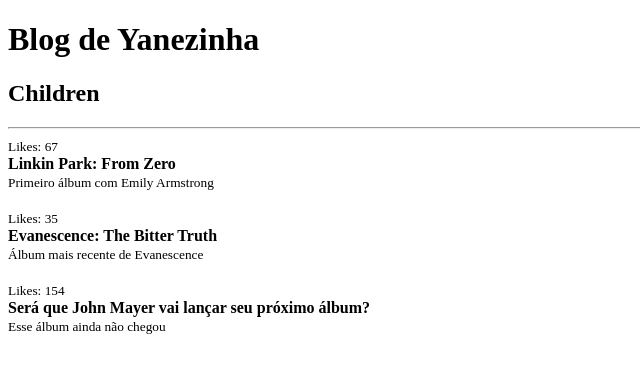
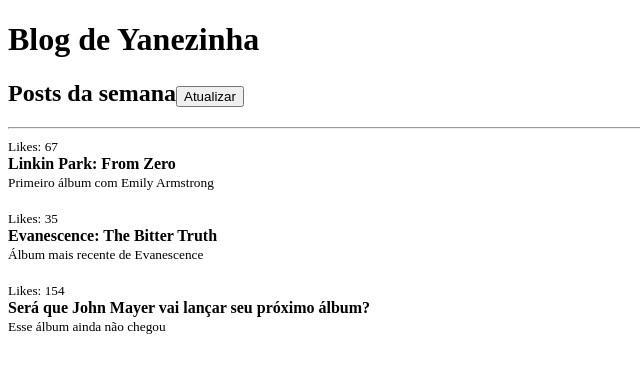
Before and after one commit to yanew/react-fundamentos, a React app: page / in a window 1280 px wide. Shown: the top 372 px of the page, without its empty margins (0-640 px from the left). Built offline with nearby package versions, Linux system fonts and the light colour scheme.

Commit message:
Antes de usar useState

```diff
--- a/src/App.js
+++ b/src/App.js
@@ -6,17 +6,30 @@
 const titPost = 'Música é demais!';
 
 const posts = [
-    {titulo: "Linkin Park: From Zero", likes: 67, conteudo: "Primeiro álbum com Emily Armstrong"},
-    {titulo: "Evanescence: The Bitter Truth", likes: 35, conteudo: "Álbum mais recente de Evanescence"},
-    {titulo: "Será que John Mayer vai lançar seu próximo álbum?", likes: 154, conteudo: "Esse álbum ainda não chegou"},
+    {id: Math.random(), titulo: "Linkin Park: From Zero", likes: 67, conteudo: "Primeiro álbum com Emily Armstrong"},
+    {id: Math.random(), titulo: "Evanescence: The Bitter Truth", likes: 35, conteudo: "Álbum mais recente de Evanescence"},
+    {id: Math.random(), titulo: "Será que John Mayer vai lançar seu próximo álbum?", likes: 154, conteudo: "Esse álbum ainda não chegou"},
 ];
 
 function App(){
+
+    function handleRefresh(){
+        posts.push({
+            id: Math.random(),
+            titulo: `Titulo${posts.length+1}`,
+            likes: 154,
+            conteudo: `Texto${posts.length+1}`
+        });
+    }
+
     return (
         <>
 
             <Header>
-                <h2>Children</h2>
+                <h2>
+                    Posts da semana
+                    <button onClick={handleRefresh}>Atualizar</button>
+                </h2>
             </Header>
 
             <hr/>
@@ -24,7 +37,7 @@
             {
                 posts.map(post => (
                     <Post
-                        key = {post.titulo}
+                        key = {post.id}
                         titulo = {post.titulo}
                         likes = {post.likes}
                         subtitulo = {{
```
